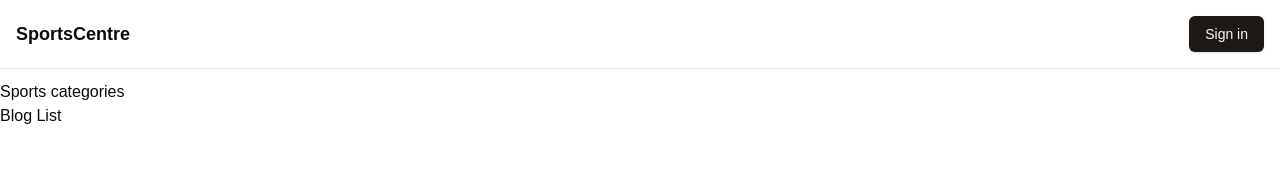
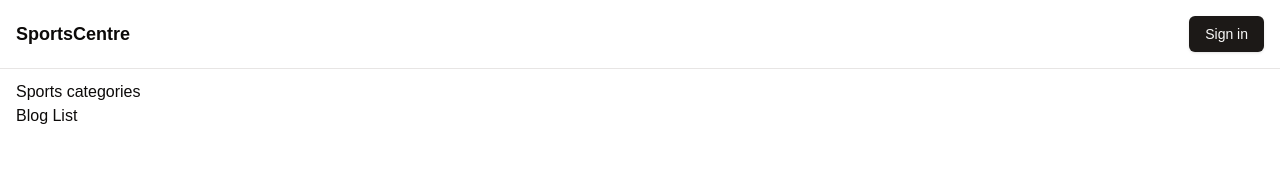
Before and after one commit to ChrisMungiria/sports-centre, a Next.js app: page / in a window 1280 px wide. Shown: the top 194 px of the page. Built offline with nearby package versions, Linux system fonts and the light colour scheme.

Commit message:
style: added padding to the home page

```diff
--- a/app/layout.tsx
+++ b/app/layout.tsx
@@ -38,7 +38,7 @@ export default function RootLayout({
           disableTransitionOnChange
         >
           <Navbar />
-          <main className="pt-20">{children}</main>
+          <main className="pt-20 p-4">{children}</main>
         </ThemeProvider>
       </body>
     </html>
```
